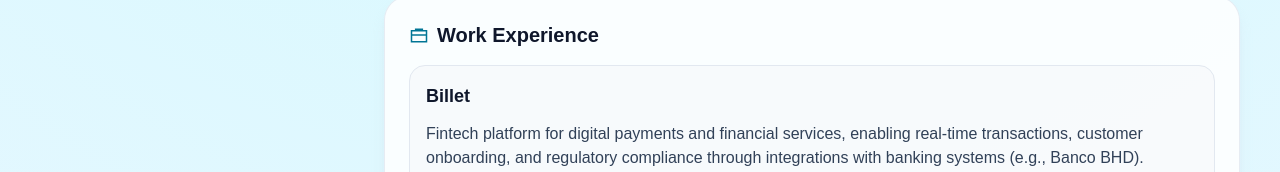
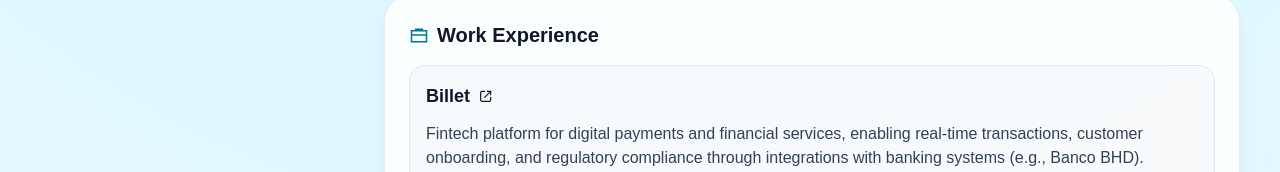
Before and after one commit to juanmiguel431/my-cv-app, a Next.js app: page /en in a window 1280 px wide. Shown: the part 768-940 px from the top of the page. Built offline with nearby package versions, Linux system fonts and the light colour scheme.

Commit message:
Add ExternalLinkIcon component for company title.

```diff
--- a/components/curriculum.tsx
+++ b/components/curriculum.tsx
@@ -8,6 +8,7 @@
   CalendarIcon,
   ChipIcon,
   ExperienceIcon,
+  ExternalLinkIcon,
   GithubIcon,
   GraduationIcon,
   LinkedinIcon,
@@ -170,10 +171,10 @@
             <button
               type="button"
               onClick={() => setTheme(isDark ? "light" : "dark")}
-              className={`inline-flex items-center gap-2 rounded-full px-4 py-2 text-sm font-semibold transition ${
+              className={`inline-flex items-center gap-2 rounded-full px-4 py-2 text-sm font-semibold transition border ${
                 isDark
-                  ? "border border-slate-600 bg-slate-800 text-slate-100 hover:bg-slate-700"
-                  : "border border-slate-300 bg-white text-slate-800 hover:bg-slate-100"
+                  ? "border-slate-600 bg-slate-800 text-slate-100 hover:bg-slate-700"
+                  : "border-slate-300 bg-white text-slate-800 hover:bg-slate-100"
               }`}
             >
               <span aria-hidden="true">
@@ -185,10 +186,10 @@
             <a
               href={`/cv/${pdfFileName}`}
               download
-              className={`inline-flex items-center gap-2 rounded-full px-4 py-2 text-sm font-semibold transition ${
+              className={`inline-flex items-center gap-2 rounded-full px-4 py-2 text-sm font-semibold transition border ${
                 isDark
-                  ? "border border-slate-600 bg-slate-800 text-slate-100 hover:bg-slate-700"
-                  : "border border-slate-300 bg-white text-slate-800 hover:bg-slate-100"
+                  ? "border-slate-600 bg-slate-800 text-slate-100 hover:bg-slate-700"
+                  : "border-slate-300 bg-white text-slate-800 hover:bg-slate-100"
               }`}
             >
               {labels.download}
@@ -308,9 +309,9 @@
                             href={experience.url}
                             target="_blank"
                             rel="noreferrer"
-                            className={`transition-all duration-200 hover:underline underline-offset-4 ${styles.linkStyle}`}
+                            className={`group inline-flex items-center gap-2 transition-all duration-200 hover:underline underline-offset-4 ${styles.linkStyle}`}
                           >
-                            {experience.company}
+                            {experience.company} <ExternalLinkIcon className="h-4 w-4"/>
                           </a>
                         </h3>
                         <p className={`mt-3 text-base leading-6 ${styles.mutedText}`}>{experience.description}</p>
@@ -392,9 +393,9 @@
                         href={item.url}
                         target="_blank"
                         rel="noreferrer"
-                        className={`transition-all duration-200 hover:underline underline-offset-4 ${styles.linkStyle}`}
+                        className={`inline-flex items-center gap-2 transition-all duration-200 hover:underline underline-offset-4 ${styles.linkStyle}`}
                       >
-                        {item.institution}
+                        {item.institution} <ExternalLinkIcon className="h-4 w-4"/>
                       </a>
                     </p>
                   </div>
--- a/components/icons.tsx
+++ b/components/icons.tsx
@@ -106,3 +106,21 @@
     </svg>
   );
 }
+
+export function ExternalLinkIcon({className = "h-4 w-4",}: IconProps): JSX.Element {
+  return (
+    <svg
+      viewBox="0 0 24 24"
+      fill="none"
+      stroke="currentColor"
+      strokeWidth="1.8"
+      strokeLinecap="round"
+      strokeLinejoin="round"
+      className={className}
+    >
+      <path d="M14 5h5v5" />
+      <path d="M10 14L19 5" />
+      <path d="M19 14v4a2 2 0 0 1-2 2H6a2 2 0 0 1-2-2V7a2 2 0 0 1 2-2h4" />
+    </svg>
+  );
+}
```
